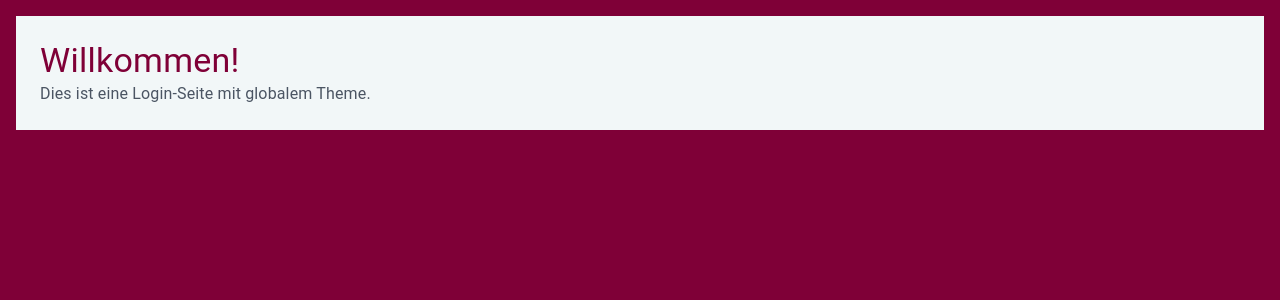
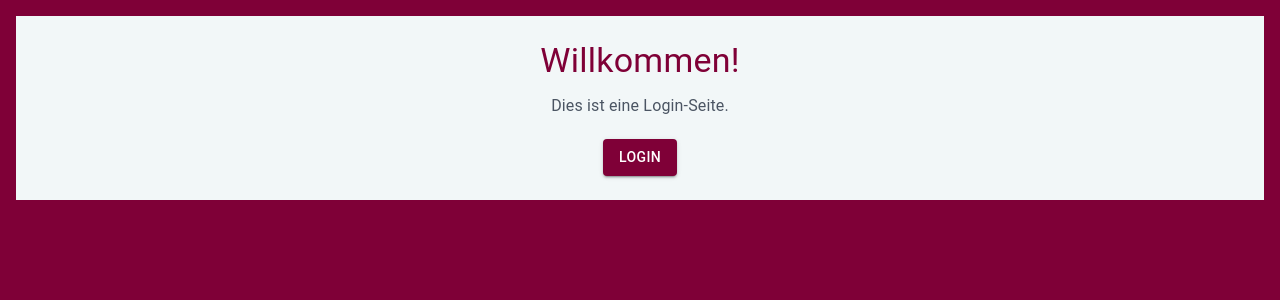
Before and after one commit to DerNikJakom/nextjs-inventory, a Next.js app: page /login in a window 1280 px wide. Shown: the top 300 px of the page. Built offline with nearby package versions, Linux system fonts and the light colour scheme.

Commit message:
Add login button to LoginPage component with navigation to home

```diff
--- a/src/app/login/page.tsx
+++ b/src/app/login/page.tsx
@@ -1,5 +1,8 @@
+"use client";
+
 import React from "react";
-import { Box, Typography } from "@mui/material";
+import { Box, Typography, Button } from "@mui/material";
+import { useRouter } from "next/navigation";
 
 // const Copyright = (props) => {
 //   return (
@@ -19,14 +22,35 @@ import { Box, Typography } from "@mui/material";
 // };
 
 const LoginPage = () => {
+  const router = useRouter();
+
+  const handleLogin = () => {
+    router.push("/"); // Weiterleitung zur Startseite
+  };
+
   return (
-    <Box sx={{ bgcolor: "background.default", color: "text.primary", p: 3 }}>
-      <Typography variant="h4" color="primary">
+    <Box
+      sx={{
+        bgcolor: "background.default",
+        color: "text.primary",
+        p: 3,
+        textAlign: "center",
+      }}
+    >
+      <Typography variant="h4" color="primary" gutterBottom>
         Willkommen!
       </Typography>
-      <Typography variant="body1" color="secondary">
-        Dies ist eine Login-Seite mit globalem Theme.
+      <Typography variant="body1" color="secondary" gutterBottom>
+        Dies ist eine Login-Seite.
       </Typography>
+      <Button
+        variant="contained"
+        color="primary"
+        onClick={handleLogin} // Weiterleitung auslösen
+        sx={{ mt: 2 }}
+      >
+        Login
+      </Button>
     </Box>
   );
 };
```
